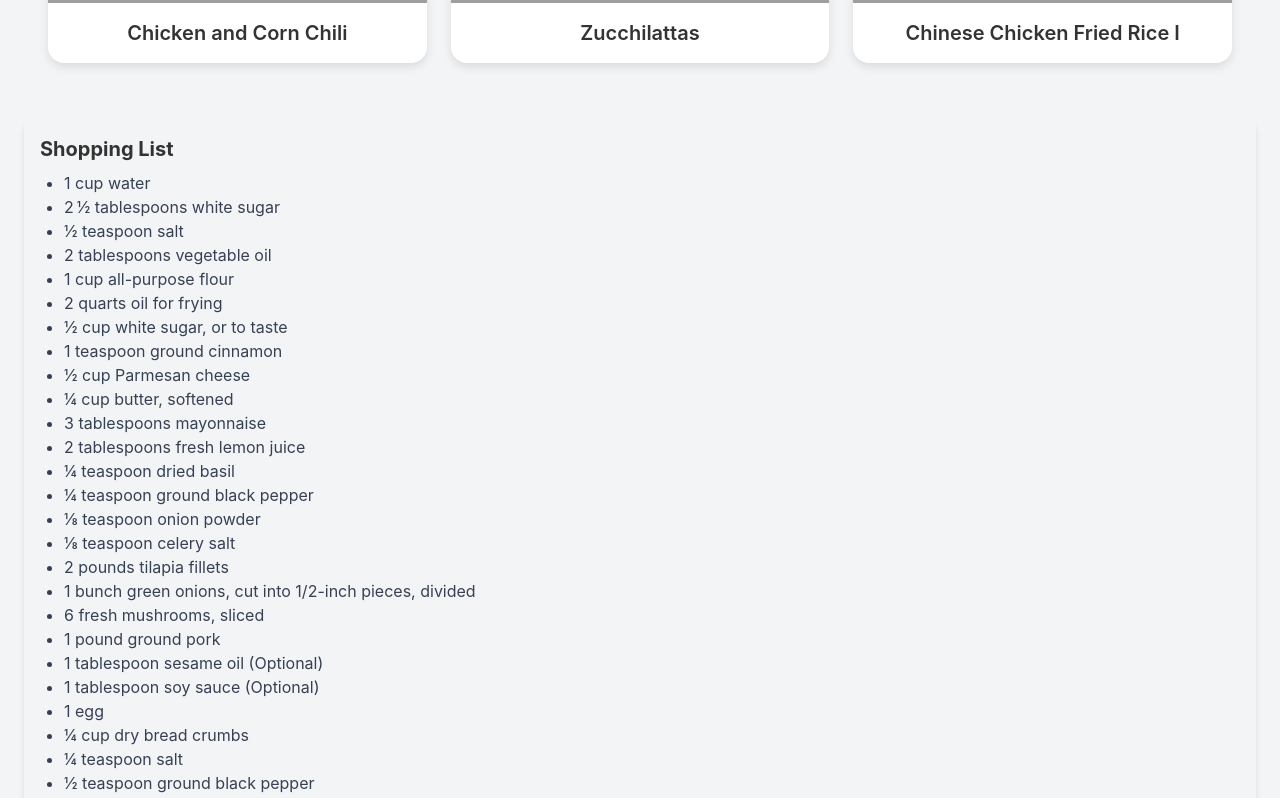
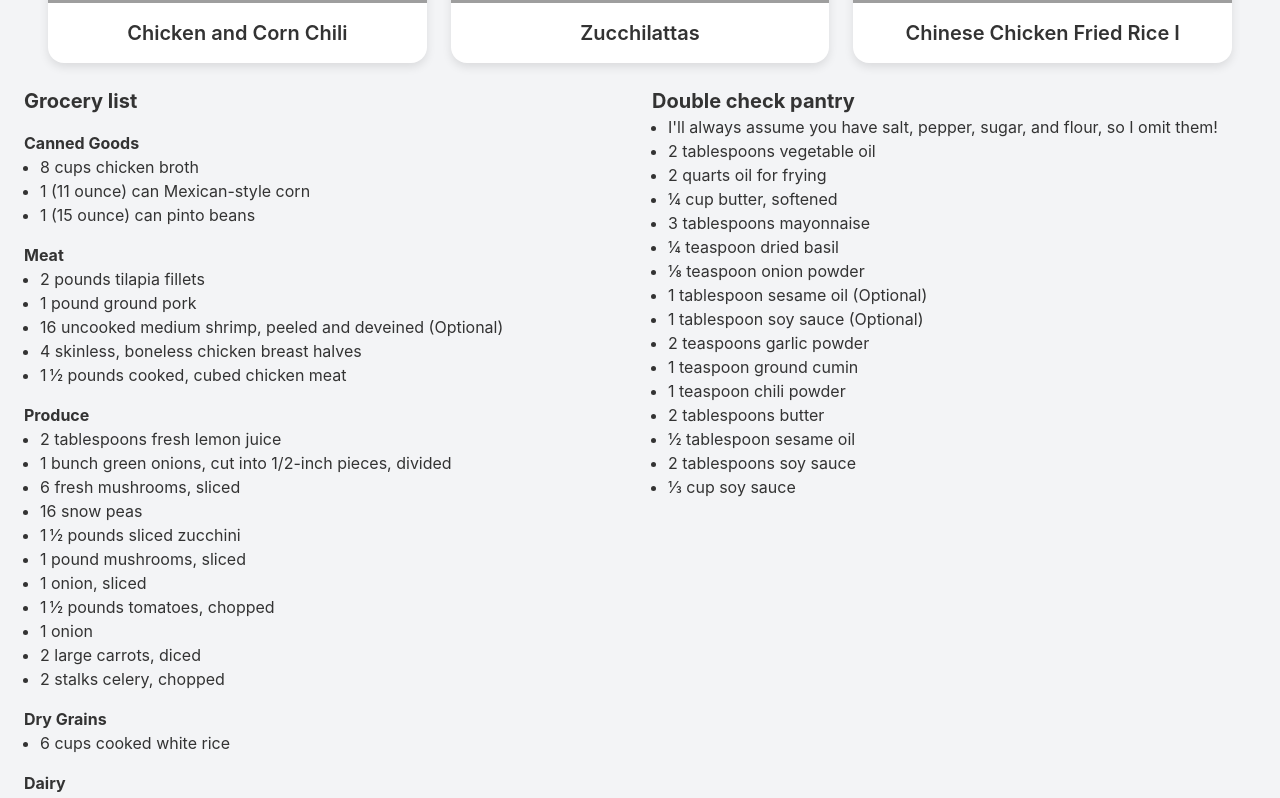
Before and after one commit to gzlin7/vi-dinners, a React (Vite) app: page / in a window 1280 px wide. Shown: the part 660-1458 px from the top of the page. Built offline with nearby package versions, Linux system fonts and the light colour scheme; grey boxes are pictures that could not be loaded.

Commit message:
sort by grocery dept

```diff
--- a/src/components/RecipeCard.jsx
+++ b/src/components/RecipeCard.jsx
@@ -23,9 +23,8 @@ const RecipeCard = ({ index, name, image_url, url, ingredients, onClick, isLocke
   return (
     <div
       key={index}
-      className={`card ${
-        isLocked ? "locked" : ""
-      } bg-white shadow-lg rounded-2xl overflow-hidden hover:shadow-xl transition`}
+      className={`card ${isLocked ? "locked" : ""
+        } bg-white shadow-lg rounded-2xl overflow-hidden hover:shadow-xl transition`}
       onClick={() => onClick(index)}
       onMouseEnter={handleMouseEnter}
       onMouseLeave={handleMouseLeave}
--- a/src/components/ShoppingList.jsx
+++ b/src/components/ShoppingList.jsx
@@ -1,27 +1,112 @@
 import React from "react";
 
+// List of substrings to completely omit
+const hardFilterSubstring = ["to taste", "water", "salt", "pepper", "sugar", "flour"];
+// List of substrings probably already have
+const pantryFilterSubstring = [
+  "oil", "butter", "cornstarch",
+  "powder", "soy sauce", "garlic", "vinegar", "paprika", "baking", "honey",
+  "bay lea", "thyme", "cumin", "basil", "ketchup", "mayonnaise",
+  "rosemary", "oregano", "parsley"];
+// Measure words
+const measureFilterSubstring = [
+  "spoon", "cup", "ounce", "oz", "pound", "cube", "slice", "piece", "bunch", "head"
+]
+
+// Grocery Dept. separators
+const groceryDeptFilters = [
+  { name: "Canned Goods", keywords: ["can ", "canned", "cans ", "broth"], },
+  {
+    name: "Meat", keywords: ["beef", "chicken", "pork", "sausage", "turkey",
+      "ham", "fish", "shrimp", "salmon", "bacon", "steak", "chuck", "brisket", "roast",
+      "tilapia", "lobster", "cod", "branzino", "trout", "tuna"]
+  },
+  {
+    name: "Produce", keywords: ["carrot", "onion", "celery", "radish",
+      "apple", "mushroom", "shallot", "lime", "lemon", "orange", "tomato",
+      "lettuce", "cabbage", "potato", "leek", "turnip", "bell", "asparagus",
+      "broccoli", "cauliflower", "peas", "beans", "spinach", "green", "berr",
+      "squash", "zucc"
+    ]
+  },
+  { name: "Dry Grains", keywords: ["rice", "pasta", "noodle", "shell", "tortilla", "vermicelli"] },
+  { name: "Dairy", keywords: ["egg", "milk", "cream", "cheese", "yogurt", "half-and-half"] }
+];
+
 const ShoppingList = ({ selectedRecipes }) => {
-  // Extract unique ingredients
-  const getShoppingList = () => {
-    const ingredientSet = new Set();
-    selectedRecipes.forEach((recipe) => {
-      recipe.ingredients
-        .split(";")
-        .forEach((ingredient) => ingredientSet.add(ingredient));
+  // Extract Ingredients
+  const ingredientSet = new Set();
+  selectedRecipes.forEach((recipe) => {
+    recipe.ingredients
+      .split(";")
+      .forEach((ingredient) => {
+        // Omit if hard filter
+        if (!hardFilterSubstring.some(substring => ingredient.toLowerCase().includes(substring))) {
+          ingredientSet.add(ingredient);
+        }
+      });
+  });
+  const ingredients = Array.from(ingredientSet);
+
+  // Separate pantry ingredients
+  let groceryIngredients = ingredients.filter(ingredient => {
+    return !pantryFilterSubstring.some(substring => ingredient.toLowerCase().includes(substring));
+  });
+  const pantryIngredients = ingredients.filter(ingredient => {
+    return pantryFilterSubstring.some(substring => ingredient.toLowerCase().includes(substring));
+  });
+
+  // Create a filtered list for each grocery dept
+  const groceryDeptDict = {};
+  for (const gf of groceryDeptFilters) {
+    console.log(gf);
+    groceryDeptDict[gf.name] = groceryIngredients.filter(ingredient => {
+      return gf.keywords.some(substring => ingredient.toLowerCase().includes(substring));
     });
-    return Array.from(ingredientSet);
-  };
+    // remove from master grocery
+    groceryIngredients = groceryIngredients.filter(ingredient => {
+      return !gf.keywords.some(substring => ingredient.toLowerCase().includes(substring));
+    });
+  }
+  groceryDeptDict["Miscellaneous"] = groceryIngredients;
 
   return (
-    <div className="mt-8 p-4 bg-gray-100 rounded-lg shadow-md">
-      <h2 className="text-xl font-bold mb-2">Shopping List</h2>
-      <ul className="list-disc pl-6">
-        {getShoppingList().map((ingredient, idx) => (
-          <li key={idx} className="text-gray-700">
-            {ingredient}
-          </li>
+    <div className="shopping-list grid grid-cols-2 gap-6">
+      {/* Left column: Grocery ingredients */}
+      <div className="original-list">
+        <h3 className="text-xl font-bold">Grocery list</h3>
+        {/* Render each subsection */}
+        {Object.entries(groceryDeptDict).map(([key, value]) => (
+          <div key={key} className="filter-section mt-4">
+            <h4 className="font-bold">{key}</h4>
+            <ul className="list-disc pl-4">
+              {value.length > 0 ? (
+                value.map((ingredient, index) => (
+                  <li key={index}>{ingredient}</li>
+                ))
+              ) : (
+                <li>No ingredients in this category</li>
+              )}
+            </ul>
+          </div>
         ))}
-      </ul>
+      </div>
+
+      {/* Right column: Filtered ingredients */}
+      <div className="filtered-list">
+        <h3 className="text-xl font-bold">Double check pantry </h3>
+        <ul className="list-disc pl-4">
+          < li > I'll always assume you have salt, pepper, sugar, and flour, so I omit them! </li>
+          {pantryIngredients.length > 0 ? (
+            pantryIngredients.map((ingredient, index) => (
+              <li key={index}>{ingredient}</li>
+            ))
+          ) : (
+            <li>No ingredients filtered</li>
+          )
+          }
+        </ul>
+      </div>
     </div>
   );
 };
```
